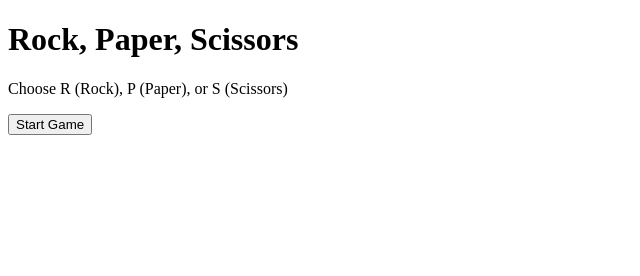
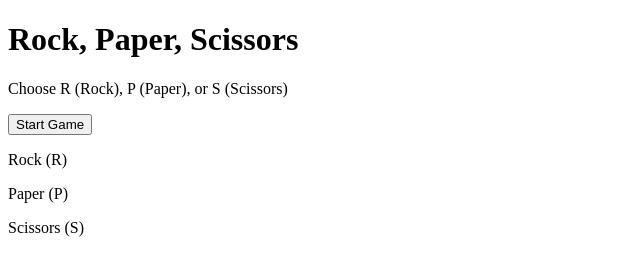
Before and after one commit to jacobmenlove/rock-paper-scissors-game, a plain HTML site: page index.html in a window 1280 px wide. Shown: the whole page, without its empty margins (0-640 px from the left). Drawn offline with Linux system fonts and the light colour scheme.

Commit message:
options class HTML

```diff
--- a/index.html
+++ b/index.html
@@ -16,6 +16,21 @@
                 <button id="startButton">Start Game</button>
             </div>
         </div>
+
+    </div>
+
+    <div class="option" id="rock">
+        <p>Rock (R)</p>
+    </div>
+
+    <div class="option" id="paper">
+        <p>Paper (P)</p>
+    </div>
+
+    <div class="option" id="scissors">
+        <p>Scissors (S)</p>
+    </div>
+
     </div>
     <script src="script.js"></script>
 </body>
```
